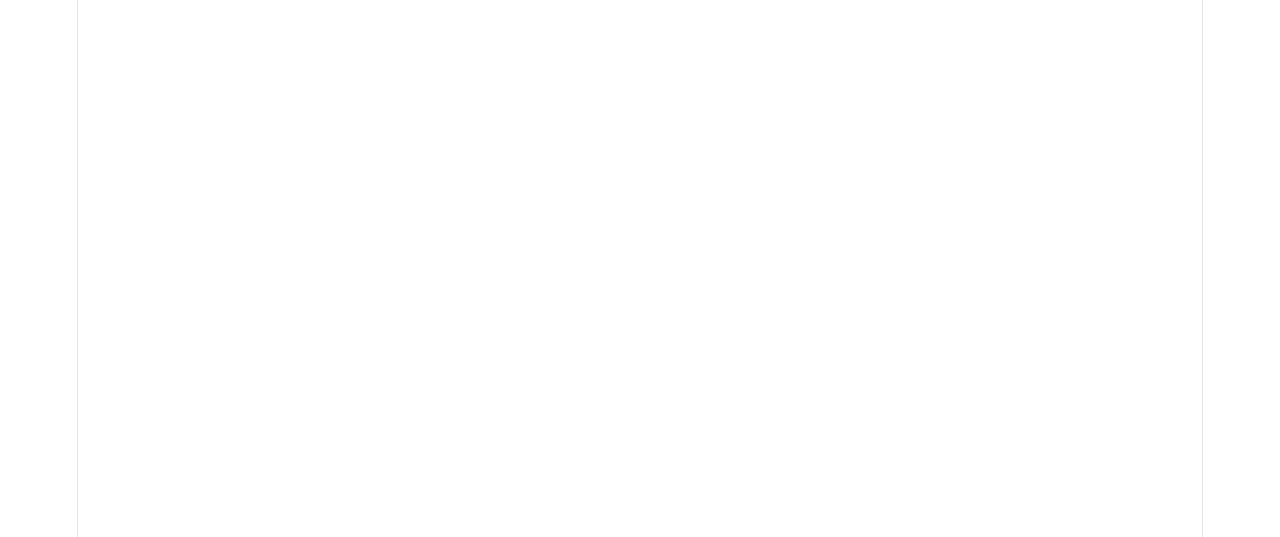
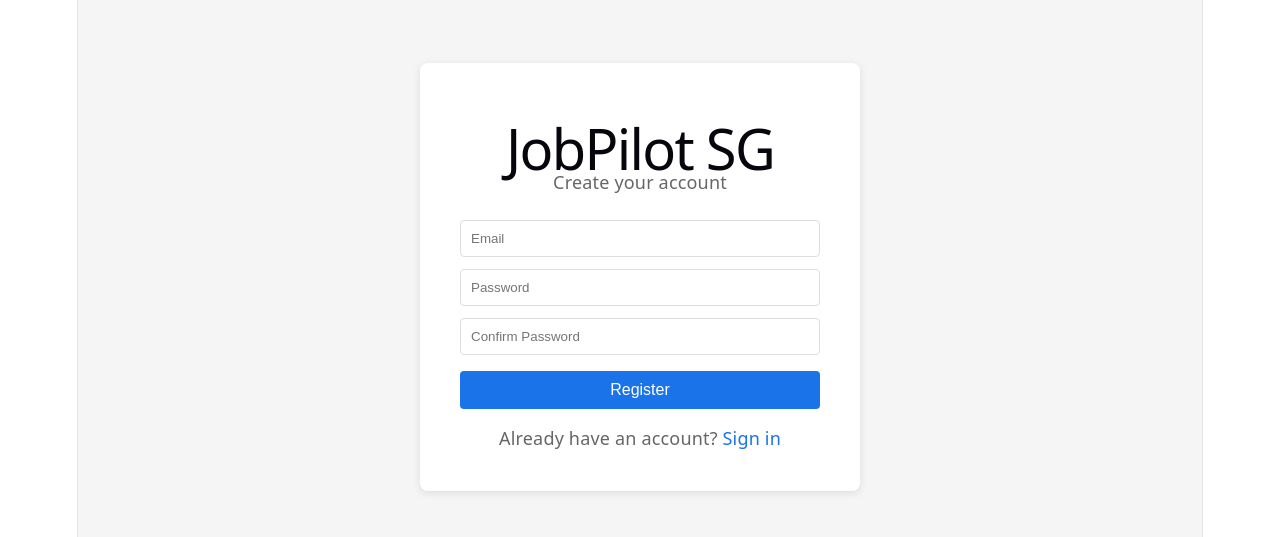
Before and after one commit to ensommeille/JobPilot-SG, a React (Vite) app in the folder frontend/: page /register in a window 1280 px wide. Before the commit this address had no page. Shown: the part 123-660 px from the top of the page. Built offline with nearby package versions, Linux system fonts and the light colour scheme.

Commit message:
feat: add register page, add sign up/sign in navigation links

```diff
--- a/frontend/src/App.tsx
+++ b/frontend/src/App.tsx
@@ -1,11 +1,13 @@
 import { BrowserRouter, Routes, Route } from 'react-router-dom'
 import LoginPage from './pages/LoginPage'
+import RegisterPage from './pages/RegisterPage'
 
 function App() {
   return (
     <BrowserRouter>
       <Routes>
         <Route path="/" element={<LoginPage />} />
+        <Route path="/register" element={<RegisterPage />} />
       </Routes>
     </BrowserRouter>
   )
--- a/frontend/src/pages/LoginPage.tsx
+++ b/frontend/src/pages/LoginPage.tsx
@@ -6,6 +6,13 @@ const LoginPage = () => {
       <input type="email" placeholder="Email" style={{ margin: '8px', padding: '8px', width: '300px' }} />
       <input type="password" placeholder="Password" style={{ margin: '8px', padding: '8px', width: '300px' }} />
       <button style={{ margin: '8px', padding: '10px 40px' }}>Login</button>
+      <p style={{ textAlign: 'center', marginTop: '16px', color: '#666' }}>
+  Don't have an account?{' '}
+  <span onClick={() => window.location.href = '/register'}
+    style={{ color: '#1a73e8', cursor: 'pointer' }}>
+    Sign up
+  </span>
+</p>
     </div>
   )
 }
--- /dev/null
+++ b/frontend/src/pages/RegisterPage.tsx
@@ -0,0 +1,69 @@
+import { useState } from 'react'
+import { useNavigate } from 'react-router-dom'
+
+const RegisterPage = () => {
+  const [email, setEmail] = useState('')
+  const [password, setPassword] = useState('')
+  const [confirmPassword, setConfirmPassword] = useState('')
+  const navigate = useNavigate()
+
+  const handleRegister = () => {
+    if (password !== confirmPassword) {
+      alert('Passwords do not match!')
+      return
+    }
+    alert(`Registered with: ${email}`)
+    // 后端对接后替换为真实注册逻辑
+  }
+
+  return (
+    <div style={{
+      display: 'flex', flexDirection: 'column',
+      alignItems: 'center', justifyContent: 'center',
+      minHeight: '100vh', backgroundColor: '#f5f5f5'
+    }}>
+      <div style={{
+        backgroundColor: 'white', padding: '40px',
+        borderRadius: '8px', boxShadow: '0 2px 8px rgba(0,0,0,0.1)',
+        width: '360px'
+      }}>
+        <h1 style={{ textAlign: 'center', marginBottom: '8px' }}>JobPilot SG</h1>
+        <p style={{ textAlign: 'center', color: '#666', marginBottom: '24px' }}>
+          Create your account
+        </p>
+        <input
+          type="email" placeholder="Email" value={email}
+          onChange={e => setEmail(e.target.value)}
+          style={{ width: '100%', padding: '10px', marginBottom: '12px',
+            border: '1px solid #ddd', borderRadius: '4px', boxSizing: 'border-box' }}
+        />
+        <input
+          type="password" placeholder="Password" value={password}
+          onChange={e => setPassword(e.target.value)}
+          style={{ width: '100%', padding: '10px', marginBottom: '12px',
+            border: '1px solid #ddd', borderRadius: '4px', boxSizing: 'border-box' }}
+        />
+        <input
+          type="password" placeholder="Confirm Password" value={confirmPassword}
+          onChange={e => setConfirmPassword(e.target.value)}
+          style={{ width: '100%', padding: '10px', marginBottom: '16px',
+            border: '1px solid #ddd', borderRadius: '4px', boxSizing: 'border-box' }}
+        />
+        <button onClick={handleRegister}
+          style={{ width: '100%', padding: '10px', backgroundColor: '#1a73e8',
+            color: 'white', border: 'none', borderRadius: '4px', cursor: 'pointer', fontSize: '16px' }}>
+          Register
+        </button>
+        <p style={{ textAlign: 'center', marginTop: '16px', color: '#666' }}>
+          Already have an account?{' '}
+          <span onClick={() => navigate('/')}
+            style={{ color: '#1a73e8', cursor: 'pointer' }}>
+            Sign in
+          </span>
+        </p>
+      </div>
+    </div>
+  )
+}
+
+export default RegisterPage
```
